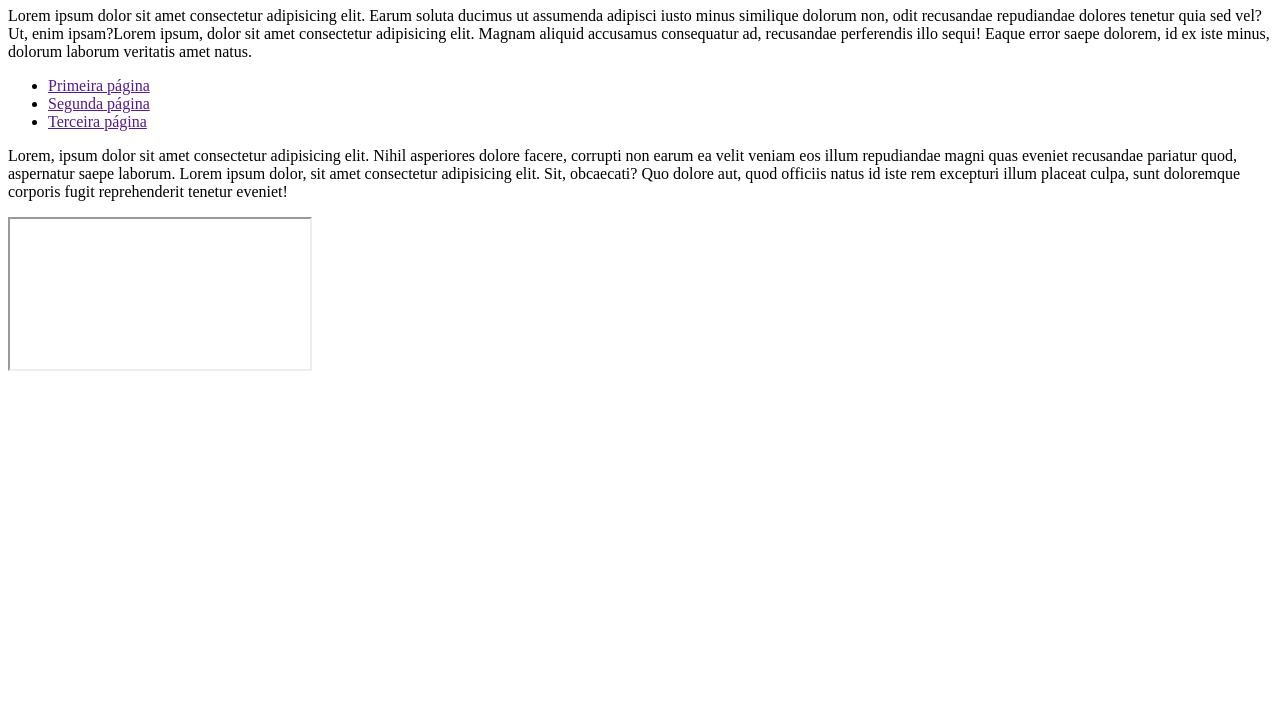
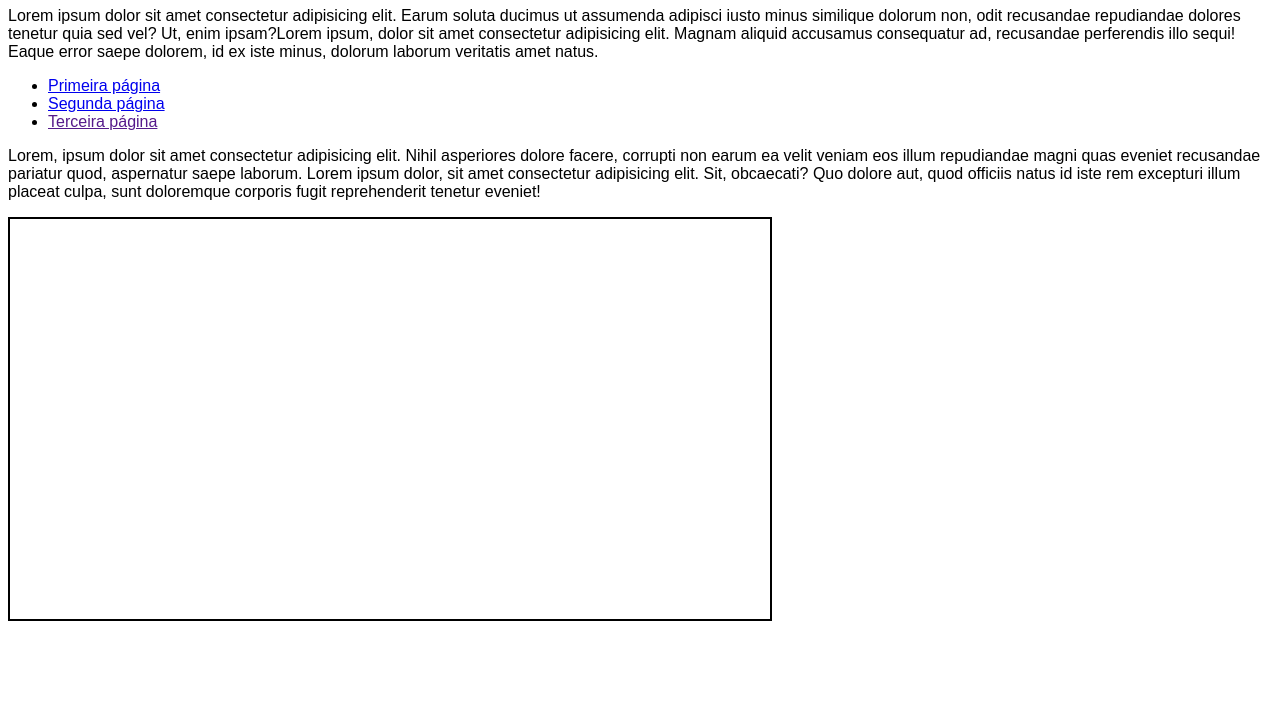
Before and after one commit to henriqueprogrammer/html-css, a plain HTML site: page ex024/iframe003.html in a window 1280 px wide. Shown: the part 73-800 px from the top of the page. Drawn offline with Linux system fonts and the light colour scheme.

Commit message:
Navegando num iframe

```diff
--- a/ex024/iframe003.html
+++ b/ex024/iframe003.html
@@ -4,18 +4,28 @@
     <meta charset="UTF-8">
     <meta name="viewport" content="width=device-width, initial-scale=1.0">
     <title>Uso de iframes</title>
+    <style>
+        body{
+            font-family: Arial, Helvetica, sans-serif;
+        }
+        iframe{
+            width: 95vh;
+            height: 400px;
+            border: 2px solid black;
+        }
+    </style>
 </head>
 <body>
     <h1>Faça uma escolha</h1>
 
     <p>Lorem ipsum dolor sit amet consectetur adipisicing elit. Earum soluta ducimus ut assumenda adipisci iusto minus similique dolorum non, odit recusandae repudiandae dolores tenetur quia sed vel? Ut, enim ipsam?Lorem ipsum, dolor sit amet consectetur adipisicing elit. Magnam aliquid accusamus consequatur ad, recusandae perferendis illo sequi! Eaque error saepe dolorem, id ex iste minus, dolorum laborum veritatis amet natus.</p>
     <ul>
-        <li><a href="">Primeira página</a></li>
-        <li><a href="">Segunda página</a></li>
+        <li><a href="paginas-extras/pagina001.html" target="frame">Primeira página</a></li>
+        <li><a href="paginas-extras/pagina002.html" target="frame">Segunda página</a></li>
         <li><a href="">Terceira página</a></li>
     </ul>
     <p>Lorem, ipsum dolor sit amet consectetur adipisicing elit. Nihil asperiores dolore facere, corrupti non earum ea velit veniam eos illum repudiandae magni quas eveniet recusandae pariatur quod, aspernatur saepe laborum. Lorem ipsum dolor, sit amet consectetur adipisicing elit. Sit, obcaecati? Quo dolore aut, quod officiis natus id iste rem excepturi illum placeat culpa, sunt doloremque corporis fugit reprehenderit tenetur eveniet!</p>
-    <iframe src="" >
+    <iframe src=""  name="frame">
         <p>Infelizmente seu navegador não é compatível</p>
     </iframe>
 </body>
```
Also changed, not shown: ex024/paginas-extras/pagina001.html (+2 -2 lines), ex024/paginas-extras/pagina002.html (added, +20 -0 lines).
